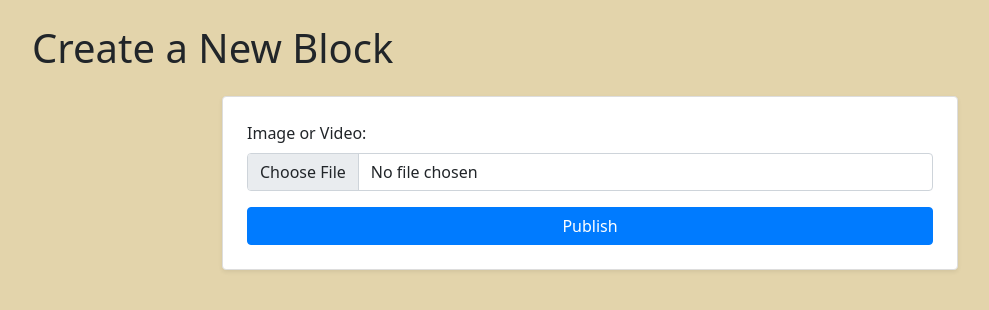
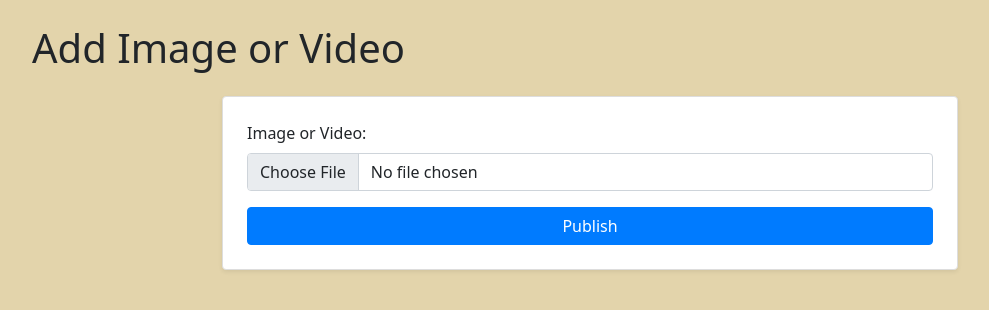
Before and after one commit to KuliesJ/MMRework, a Flask app: page /add_image_or_video in a window 1280 px wide. Shown: the part 120-430 px from the top of the page, without its empty margins (50-1039 px from the left). Run offline with Flask 3, Linux system fonts and the light colour scheme; the visitor is signed in with stand-in values (Sample User, id 1); data that the repository does not hold is empty.

Commit message:
Al subir fotos o videos no se muestran por que no esta guardando ningun id

```diff
--- a/app/models.py
+++ b/app/models.py
@@ -40,5 +40,6 @@ class MemorySection(db.Model):
 
 class Memory(db.Model):
     id = db.Column(db.Integer, primary_key=True)
-    fileType = db.Column(db.String(150))
-    section_id = db.Column(db.Integer, db.ForeignKey('memory_section.id'), nullable=False)  # Relación con MemorySection
+    file_name = db.Column(db.String(120))
+    file_type = db.Column(db.String(10))
+    section_id = db.Column(db.Integer, db.ForeignKey('memory_section.id'))  # Relación con MemorySection
--- a/app/routes.py
+++ b/app/routes.py
@@ -46,6 +46,7 @@ def photoVideos():
 @main.route('/photos_videos/<int:section_id>')
 def photos_videos_section(section_id):
     memories = Memory.query.filter_by(section_id=section_id).all()
+    print(memories)
     return render_template("display_memories.html", title="Photos and Videos", memories=memories)
 
 @main.route('/terms_and_conditions')
@@ -126,10 +127,43 @@ def addSection():
 
     return render_template('section_form.html')
 
+ALLOWED_EXTENSIONS = {'jpg', 'jpeg', 'png', 'mp4'}
+
+def allowed_file(filename):
+    return '.' in filename and \
+           filename.rsplit('.', 1)[1].lower() in ALLOWED_EXTENSIONS
+
 @main.route('/add_image_or_video', methods=['GET', 'POST'])
-@login_required
-def addImageOrVideo():
-    return render_template('memory_form.html')
+def add_image_or_video():
+    if request.method == 'POST':
+        file = request.files.get('image')
+        section_id = request.form.get('section_id')
+
+        if not section_id:
+            flash('Section ID is required.')
+            return redirect(url_for('main.add_image_or_video'))
+
+        if file and allowed_file(file.filename):
+            filename = secure_filename(file.filename)
+            file_path = os.path.join(current_app.config['UPLOAD_FOLDER'], filename)
+            file.save(file_path)
+
+            # Determinar el tipo de archivo
+            file_type = 'image' if filename.rsplit('.', 1)[1].lower() in {'jpg', 'jpeg', 'png'} else 'video'
+
+            # Crear una nueva entrada en la base de datos
+            new_memory = Memory(file_name=filename, file_type=file_type, section_id=section_id)
+            db.session.add(new_memory)
+            db.session.commit()
+
+            flash('File uploaded successfully!')
+            return redirect(url_for('main.add_image_or_video'))
+        else:
+            flash('Invalid file format. Only JPG, JPEG, PNG, and MP4 files are allowed.')
+
+    # Obtener todas las secciones para mostrar en el formulario
+    sections = MemorySection.query.all()
+    return render_template('memory_form.html', sections=sections)
 
 # SESSION MANAGERS
 
--- a/app/templates/display_memories.html
+++ b/app/templates/display_memories.html
@@ -10,7 +10,7 @@
             <div class="col-12 d-flex justify-content-center mb-4">
                 <a class="btn btn-lg"
                    style="background-color: #a45f24; border-color: #a45f24; color: #ffffff; font-size: 1.25rem; padding: 0.75rem 1.5rem;"
-                   href="{{ url_for('main.addImageOrVideo') }}">
+                   href="{{ url_for('main.add_image_or_video', section_id=section_id) }}">
                    Add Photo or Video
                 </a>
             </div>
@@ -19,7 +19,7 @@
         <div class="col-md-4">
             <div class="card mb-4">
                 <div class="card-body">
-                    <h5 class="card-title">{{ memory.fileType }}</h5>
+                    <h5 class="card-title">{{ memory.file_type }}</h5>
                     <!-- Puedes añadir más campos de la memoria aquí -->
                 </div>
             </div>
--- a/app/templates/memory_form.html
+++ b/app/templates/memory_form.html
@@ -1,13 +1,14 @@
 {% extends 'base.html' %}
 
-{% block title %}Create Block{% endblock %}
+{% block title %}Add Image or Video{% endblock %}
 
 {% block content %}
     <div class="container">
-        <h1 class="my-4">Create a New Block</h1>
+        <h1 class="my-4">Add Image or Video</h1>
         <div class="row">
             <div class="col-md-8 offset-md-2">
                 <form method="POST" enctype="multipart/form-data" class="card shadow-sm p-4">
+                    <input type="hidden" name="section_id" value="{{ section_id }}">
 
                     <div id="image-field" class="content-field mb-3">
                         <label for="image" class="form-label">Image or Video:</label>
@@ -24,19 +25,4 @@
             </div>
         </div>
     </div>
-
-    <script>
-        function showContentField(contentType) {
-            document.querySelectorAll('.content-field').forEach(field => field.style.display = 'none');
-            if (contentType === 'title') {
-                document.getElementById('title-field').style.display = 'block';
-            } else if (contentType === 'subtitle') {
-                document.getElementById('subtitle-field').style.display = 'block';
-            } else if (contentType === 'paragraph') {
-                document.getElementById('paragraph-field').style.display = 'block';
-            } else if (contentType === 'image') {
-                document.getElementById('image-field').style.display = 'block';
-            }
-        }
-    </script>
 {% endblock %}
```
Also changed, not shown: init_database.py (+0 -7 lines).
